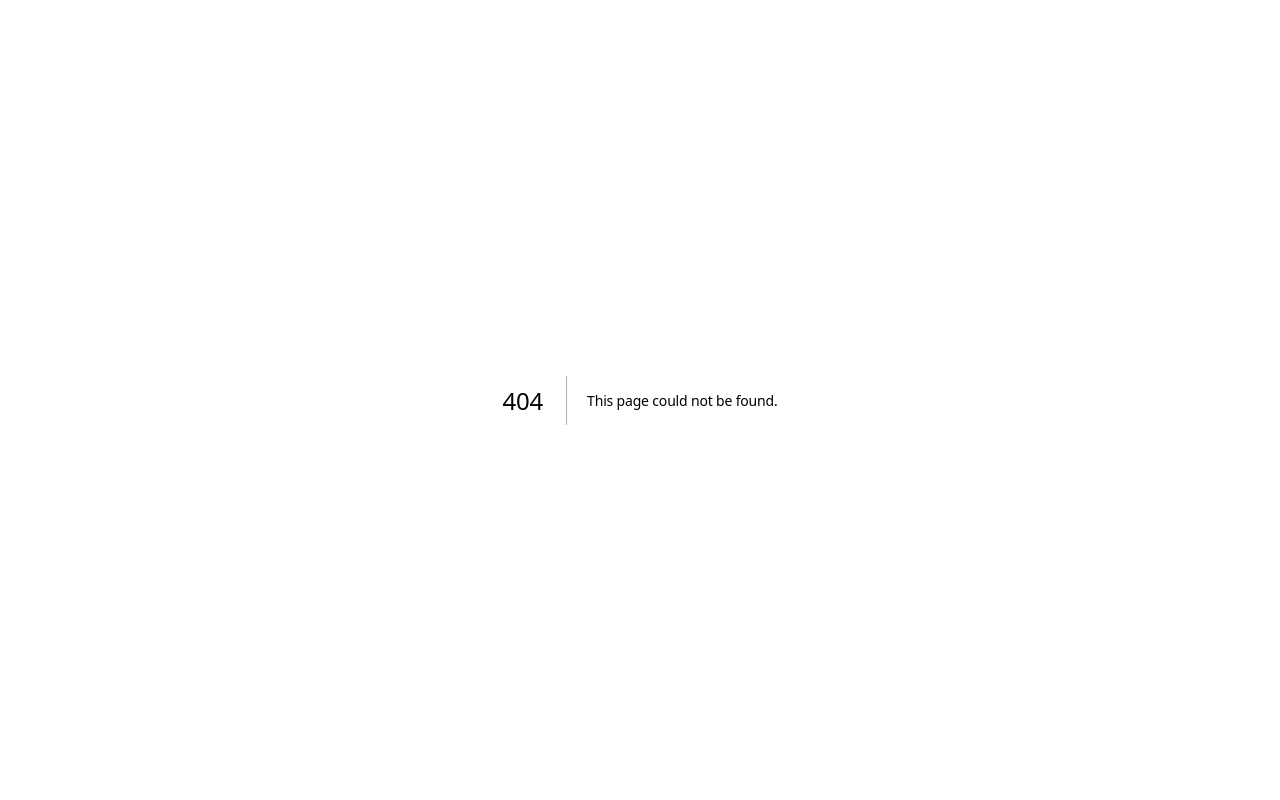
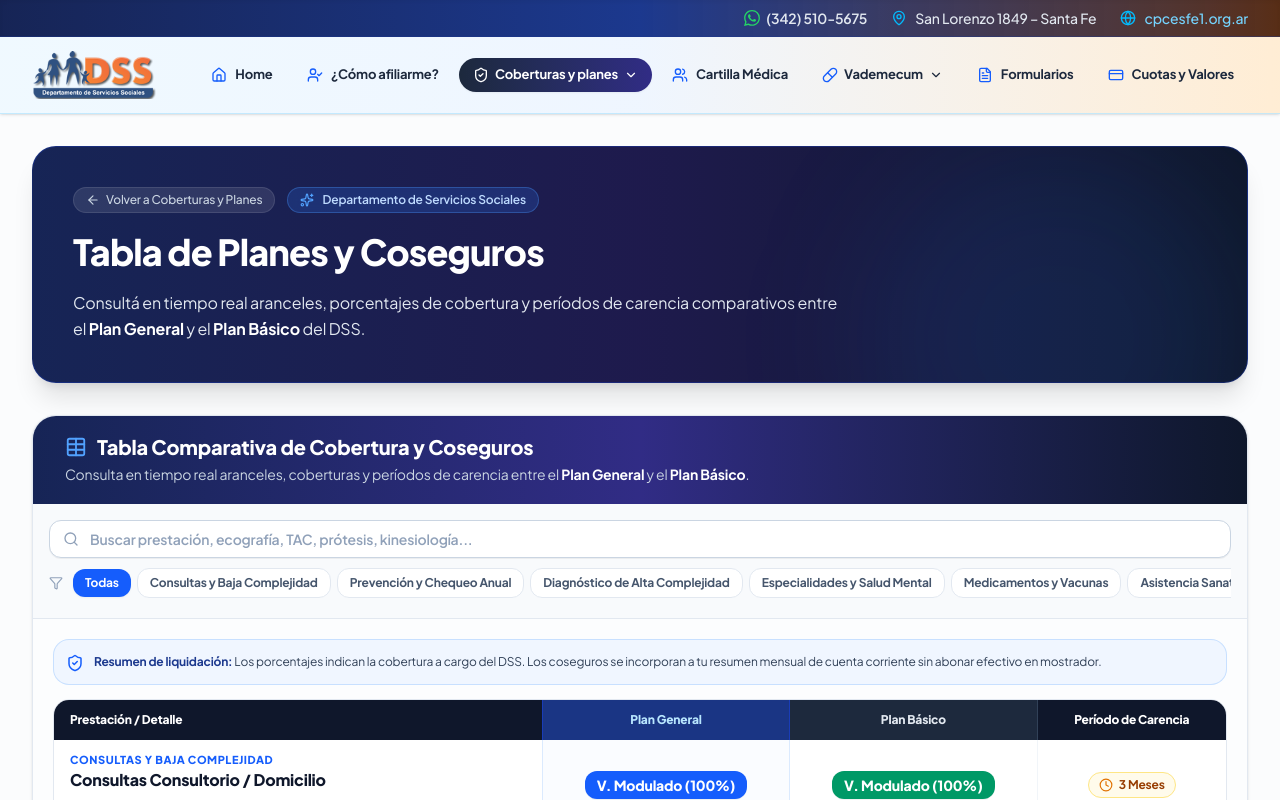
Before and after one commit to KarimServin/guia-interactiva-dss, a Next.js app: page /tabla-coseguros in a window 1280 px wide. Before the commit this address had no page. Shown: the top 800 px of the page. Built offline with nearby package versions, Linux system fonts and the light colour scheme.

Commit message:
Create /tabla-coseguros landing page and add Tabla de Planes y Coseguros sub-option

```diff
--- a/src/app/page.tsx
+++ b/src/app/page.tsx
@@ -48,7 +48,7 @@ export default function HomePage() {
     } else if (target === 'autorizador') {
       setShowAutorizadorModal(true);
     } else if (target === 'coseguro-tabla') {
-      setShowCoseguroModal(true);
+      router.push('/tabla-coseguros');
     }
   };
 
--- /dev/null
+++ b/src/app/tabla-coseguros/page.tsx
@@ -0,0 +1,54 @@
+"use client";
+
+import React from 'react';
+import { Header } from '@/components/Header';
+import { Footer } from '@/components/Footer';
+import { CoseguroTableInline } from '@/components/CoseguroTableInline';
+import { Sparkles, ShieldCheck, ArrowLeft } from 'lucide-react';
+import Link from 'next/link';
+
+export default function TablaCosegurosPage() {
+  return (
+    <div className="min-h-screen text-slate-900 font-sans flex flex-col antialiased selection:bg-blue-600 selection:text-white relative bg-slate-50/60">
+      <Header activeTab="coberturas-planes" />
+
+      <main className="flex-1 max-w-7xl w-full mx-auto px-4 sm:px-6 lg:px-8 py-8 space-y-8 animate-in fade-in duration-300">
+
+        {/* HERO BANNER */}
+        <div className="relative bg-gradient-to-r from-blue-950 via-indigo-950 to-slate-900 rounded-3xl p-6 sm:p-10 text-white shadow-xl overflow-hidden border border-blue-800/40">
+          <div className="absolute right-0 top-0 w-96 h-96 bg-blue-500/10 rounded-full blur-3xl pointer-events-none" />
+
+          <div className="relative z-10 max-w-4xl space-y-4">
+            <div className="flex items-center gap-3">
+              <Link
+                href="/?tab=coberturas-planes"
+                className="inline-flex items-center gap-1.5 text-xs text-slate-300 hover:text-white bg-white/10 hover:bg-white/20 px-3 py-1 rounded-full transition-all border border-white/10 font-medium"
+              >
+                <ArrowLeft className="w-3.5 h-3.5" />
+                <span>Volver a Coberturas y Planes</span>
+              </Link>
+              <div className="inline-flex items-center gap-2 px-3 py-1 rounded-full bg-blue-500/20 border border-blue-400/30 text-blue-200 text-xs font-semibold backdrop-blur-sm">
+                <Sparkles className="w-3.5 h-3.5 text-blue-400" />
+                <span>Departamento de Servicios Sociales</span>
+              </div>
+            </div>
+
+            <h1 className="text-2xl sm:text-4xl font-extrabold text-white tracking-tight leading-tight">
+              Tabla de Planes y Coseguros
+            </h1>
+
+            <p className="text-slate-200 text-xs sm:text-sm md:text-base leading-relaxed max-w-3xl">
+              Consultá en tiempo real aranceles, porcentajes de cobertura y períodos de carencia comparativos entre el <strong className="text-white font-bold">Plan General</strong> y el <strong className="text-white font-bold">Plan Básico</strong> del DSS.
+            </p>
+          </div>
+        </div>
+
+        {/* Dynamic Coseguro Comparative Table */}
+        <CoseguroTableInline />
+
+      </main>
+
+      <Footer />
+    </div>
+  );
+}
--- a/src/components/CoberturasPlanesView.tsx
+++ b/src/components/CoberturasPlanesView.tsx
@@ -120,11 +120,7 @@ export const CoberturasPlanesView: React.FC<CoberturasPlanesViewProps> = ({
           {/* Quick CTAs */}
           <div className="pt-2 flex flex-col sm:flex-row items-stretch sm:items-center gap-3">
             <button
-              onClick={() => {
-                const elem = document.getElementById('tabla-coseguros-planes');
-                if (elem) elem.scrollIntoView({ behavior: 'smooth' });
-                else if (onOpenCosegurosModal) onOpenCosegurosModal();
-              }}
+              onClick={() => router.push('/tabla-coseguros')}
               className="bg-blue-600 hover:bg-blue-500 text-white px-5 py-3 rounded-xl font-bold text-xs sm:text-sm h-11 border border-blue-500 shadow-md transition-all flex items-center justify-center gap-2.5 cursor-pointer"
             >
               <FileText className="w-4 h-4 shrink-0" />
@@ -806,8 +802,28 @@ export const CoberturasPlanesView: React.FC<CoberturasPlanesViewProps> = ({
 
       </div>
 
-      {/* ── NÚCLEO DE LA LANDING: TABLA COMPARATIVA DE COSEGUROS Y PLANES INLINE ── */}
-      <CoseguroTableInline />
+      {/* ── BANNER ACCESO A TABLA DE PLANES Y COSEGUROS ── */}
+      <div className="bg-gradient-to-r from-blue-950 via-indigo-900 to-slate-900 rounded-3xl p-6 sm:p-8 text-white shadow-md border border-blue-800/40 flex flex-col md:flex-row items-center justify-between gap-6">
+        <div className="space-y-2 text-center md:text-left">
+          <div className="inline-flex items-center gap-2 px-3 py-1 rounded-full bg-blue-500/20 border border-blue-400/30 text-blue-200 text-xs font-semibold backdrop-blur-sm">
+            <Sparkles className="w-3.5 h-3.5 text-blue-400" />
+            <span>Consulta Online</span>
+          </div>
+          <h3 className="text-lg sm:text-2xl font-extrabold text-white">
+            Tabla Comparativa de Cobertura y Coseguros
+          </h3>
+          <p className="text-xs sm:text-sm text-slate-300 max-w-2xl leading-relaxed">
+            Consultá en tiempo real aranceles, porcentajes de cobertura y períodos de carencia en nuestra landing dedicada.
+          </p>
+        </div>
+        <button
+          onClick={() => router.push('/tabla-coseguros')}
+          className="bg-blue-600 hover:bg-blue-500 text-white px-6 py-3.5 rounded-2xl font-bold text-xs sm:text-sm shadow-md transition-all shrink-0 flex items-center gap-2 cursor-pointer active:scale-95"
+        >
+          <span>Ir a la Tabla de Planes y Coseguros</span>
+          <ArrowRight className="w-4 h-4" />
+        </button>
+      </div>
 
     </div>
   );
--- a/src/components/Header.tsx
+++ b/src/components/Header.tsx
@@ -47,8 +47,14 @@ export const Header: React.FC<HeaderProps> = ({ activeTab = 'guia', onSelectNav
   const handleSubMenuClick = (subTabKey: string) => {
     setIsCoberturasDropdownOpen(false);
     setIsMobileMenuOpen(false);
+    if (subTabKey === 'tabla-coseguros') {
+      router.push('/tabla-coseguros');
+      return;
+    }
     if (onSelectNav) {
       onSelectNav(subTabKey);
+    } else {
+      router.push('/?tab=' + subTabKey);
     }
 
     setTimeout(() => {
@@ -179,6 +185,13 @@ export const Header: React.FC<HeaderProps> = ({ activeTab = 'guia', onSelectNav
                       >
                         <div className="w-1.5 h-1.5 rounded-full bg-blue-600" />
                         Ver coberturas y planes
+                      </button>
+                      <button
+                        onClick={() => handleSubMenuClick('tabla-coseguros')}
+                        className="w-full text-left px-4 py-2 text-xs lg:text-[13px] font-bold text-slate-800 hover:bg-indigo-50 hover:text-indigo-700 transition-colors flex items-center gap-2 cursor-pointer"
+                      >
+                        <div className="w-1.5 h-1.5 rounded-full bg-indigo-600" />
+                        Tabla de Planes y Coseguros
                       </button>
                       <button
                         onClick={() => handleSubMenuClick('materno')}
@@ -364,6 +377,13 @@ export const Header: React.FC<HeaderProps> = ({ activeTab = 'guia', onSelectNav
                         <span>Ver coberturas y planes</span>
                       </button>
                       <button
+                        onClick={() => handleSubMenuClick('tabla-coseguros')}
+                        className="w-full text-left px-3 py-2 text-xs sm:text-[13px] font-bold text-slate-700 hover:text-indigo-700 hover:bg-indigo-50/70 rounded-lg transition-colors flex items-center gap-2.5 cursor-pointer"
+                      >
+                        <div className="w-1.5 h-1.5 rounded-full bg-indigo-600 shrink-0" />
+                        <span>Tabla de Planes y Coseguros</span>
+                      </button>
+                      <button
                         onClick={() => handleSubMenuClick('materno')}
                         className="w-full text-left px-3 py-2 text-xs sm:text-[13px] font-bold text-slate-700 hover:text-rose-700 hover:bg-rose-50/70 rounded-lg transition-colors flex items-center gap-2.5 cursor-pointer"
                       >
```
